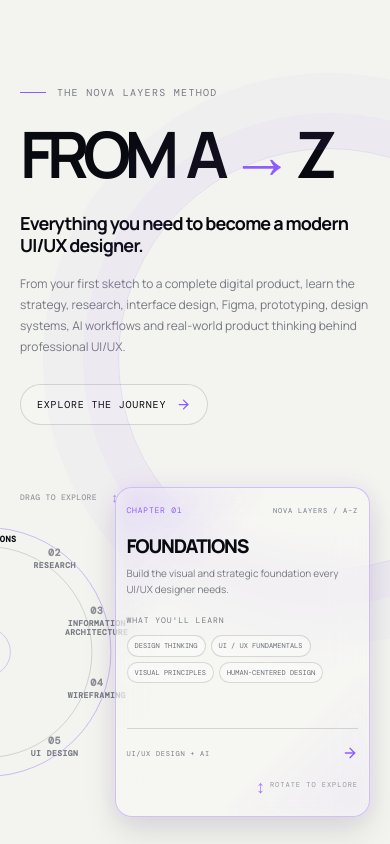
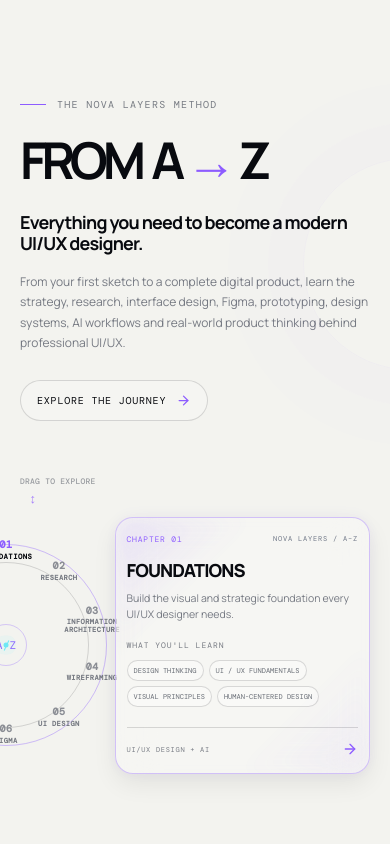
Before and after one commit to novalayers7/nova-layers-uiux-course, a React (Vite) app: page / in a window 390 px wide. Shown: the part 3440-4284 px from the top of the page. Built offline with nearby package versions, Linux system fonts and the light colour scheme.

Commit message:
Fix Journey CSS and Meta Pixel build errors

```diff
--- a/src/components/sections/JourneySection.css
+++ b/src/components/sections/JourneySection.css
@@ -282,140 +282,120 @@
 
 
 
-/* MOBILE SIDE-BY-SIDE OVERRIDE — keep this at the very end */
-
+/* MOBILE: compact half-wheel + readable detail panel */
 @media (max-width: 767px) {
-
-  .az-journey { overflow: hidden; }
-
+  .az-journey {
+    overflow: hidden;
+    scroll-margin-top: 110px;
+    padding-top: 100px;
+    padding-bottom: 64px;
+  }
+  .az-journey:before {
+    width: 210px;
+    height: 210px;
+    right: -125px;
+    top: 160px;
+    opacity: .25;
+  }
+  .az-journey h2 { font-size: clamp(49px, 13vw, 70px); }
+  .az-subheading { font-size: clamp(17px, 4.6vw, 20px); }
+  .az-description { font-size: 12px; line-height: 1.7; }
   .az-interactive-layout {
-
     display: grid;
-
-    grid-template-columns: minmax(0, 30%) minmax(0, 70%);
-
+    grid-template-columns: minmax(0, 29%) minmax(0, 71%);
+    align-items: center;
     gap: 0;
-
-    align-items: center;
-
     width: 100%;
-
-    margin-top: 62px;
-
+    margin-top: 54px;
     overflow: visible;
-
   }
-
   .az-wheel-column {
-
-    width: 100%; min-width: 0; height: 330px;
-
-    position: relative; align-items: flex-start;
-
-    justify-content: center; transform: none;
-
+    position: relative;
+    width: 100%;
+    min-width: 0;
+    height: 340px;
+    transform: none;
+    align-items: flex-start;
+    justify-content: center;
   }
-
   .az-wheel-hint {
-
-    position: absolute; left: 0; top: 0;
-
-    margin: 0; font-size: 8px; white-space: nowrap;
-
-    letter-spacing: .04em;
-
+    position: absolute;
+    top: 0;
+    left: 0;
+    margin: 0;
+    max-width: 95px;
+    white-space: normal;
+    font-size: 8px;
+    line-height: 1.5;
+    letter-spacing: .03em;
   }
-
   .az-wheel-stage {
-
-    position: absolute; left: 0; top: 50%;
-
-    width: 280px; height: 280px;
-
-    margin: 0; transform: translate(-58%, -50%);
-
-    touch-action: none; overflow: visible;
-
+    position: absolute;
+    left: -112px;
+    top: 50%;
+    width: 220px;
+    height: 220px;
+    margin: 0;
+    transform: translateY(-50%);
+    display: grid;
+    place-items: center;
+    touch-action: none;
+    overflow: visible;
   }
-
-  .az-wheel { --wheel-radius: 116px; width: 250px; height: 250px; flex-shrink: 0; }
-
-  .az-wheel:before { inset: 18px; }
-
+  .az-wheel {
+    --wheel-radius: 90px;
+    width: 202px;
+    height: 202px;
+    flex-shrink: 0;
+  }
+  .az-wheel:before { inset: 17px; }
   .az-wheel-label {
-
-    width: 74px; margin: -15px -37px; padding: 4px 2px;
-
-    font-size: 8px; line-height: 1.15; font-weight: 600;
-
+    width: 67px;
+    margin: -15px -33.5px;
+    padding: 3px 1px;
+    font-size: 7px;
+    line-height: 1.12;
+    font-weight: 600;
     overflow-wrap: anywhere;
-
   }
-
-  .az-wheel-label span { font-size: 10px; margin-bottom: 2px; }
-
-  .az-wheel-label.active span { font-size: 12px; }
-
-  .az-wheel-center { width: 49px; height: 49px; font-size: 12px; gap: 4px; }
-
-  .az-wheel-center i { height: 12px; }
-
+  .az-wheel-label span,
+  .az-wheel-label.active span { font-size: 10px; margin-bottom: 2px; }
+  .az-wheel-label.active { scale: 1.04; }
+  .az-wheel-center { width: 42px; height: 42px; font-size: 11px; gap: 3px; }
+  .az-wheel-center i { height: 11px; }
   .az-wheel-caption { display: none; }
-
   .az-chapter-panel {
-
-    width: 100%; min-width: 0; min-height: 330px;
-
-    padding: 20px 14px; border-radius: 17px;
-
-    cursor: default; touch-action: pan-y;
-
+    width: 100%;
+    min-width: 0;
+    min-height: 0;
+    padding: 18px 14px;
+    border-radius: 18px;
+    overflow: hidden;
+    touch-action: pan-y;
+    cursor: default;
+    box-shadow: 0 10px 24px rgba(8,10,15,.07), 0 0 15px rgba(141,92,255,.05);
   }
-
-  .az-active-chapter { min-height: 288px; }
-
-  .az-chapter-top { gap: 4px; flex-wrap: wrap; font-size: 8px; }
-
+  .az-active-chapter { min-height: 0; }
+  .az-chapter-top { gap: 5px; flex-wrap: wrap; font-size: 8px; }
   .az-chapter-label { font-size: 7px; }
-
   .az-active-chapter h3 {
-
-    margin: 22px 0 10px;
-
-    font-size: clamp(19px, 5.3vw, 30px);
-
-    line-height: 1.02; letter-spacing: -.065em;
-
+    margin: 17px 0 10px;
+    font-size: clamp(18px, 5vw, 26px);
+    line-height: 1.06;
+    letter-spacing: -.05em;
     overflow-wrap: anywhere;
-
   }
-
-  .az-active-chapter p { font-size: 11px; line-height: 1.55; }
-
+  .az-active-chapter p { margin: 0; font-size: 11px; line-height: 1.55; }
   .az-learn-label { margin-top: 18px; font-size: 8px; }
-
   .az-active-chapter .az-tags { gap: 5px; margin-top: 10px; }
-
-  .az-active-chapter .az-tags span { padding: 5px 7px; font-size: 7px; line-height: 1.3; }
-
-  .az-panel-footer { padding-top: 16px; font-size: 7px; }
-
-  .az-rotate-hint { margin-top: 14px; gap: 5px; align-self: flex-end; }
-
-  .az-rotate-hint small { font-size: 7px; }
-
+  .az-active-chapter .az-tags span { padding: 5px 6px; font-size: 7px; line-height: 1.3; }
+  .az-panel-footer { margin-top: 20px; padding-top: 13px; font-size: 7px; }
+  .az-rotate-hint { display: none; }
 }
-
 @media (max-width: 390px) {
-
   .az-interactive-layout { grid-template-columns: minmax(0, 27%) minmax(0, 73%); }
-
-  .az-wheel-stage { transform: translate(-62%, -50%); }
-
-  .az-chapter-panel { padding: 17px 11px; }
-
-  .az-active-chapter h3 { font-size: 19px; }
-
-  .az-active-chapter p { font-size: 10px; }
-
+  .az-wheel-stage { left: -124px; }
+  .az-chapter-panel { padding: 16px 11px; }
+  .az-active-chapter h3 { font-size: 18px; }
+  .az-active-chapter p { font-size: 10.5px; }
 }
```
